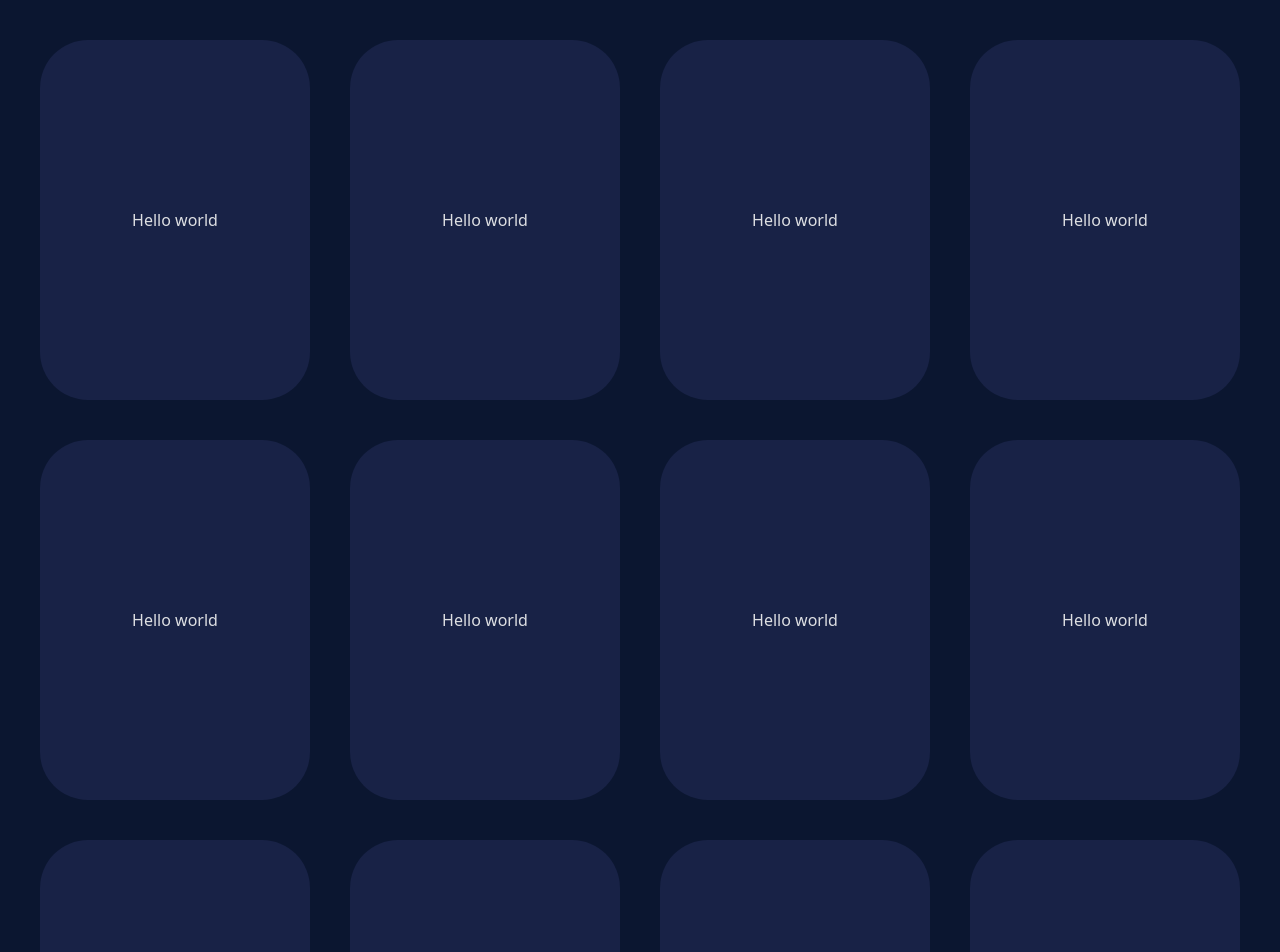
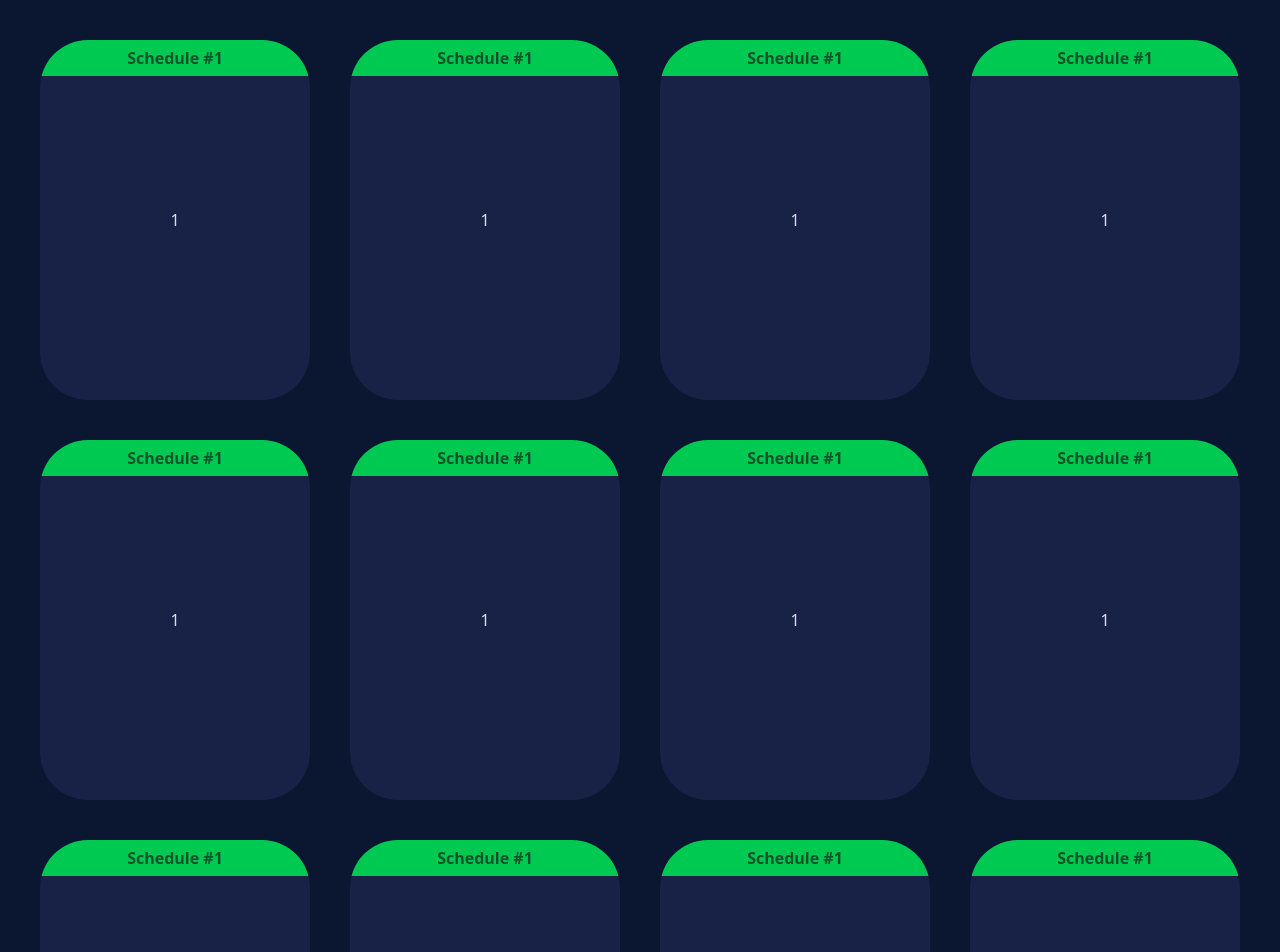
Before and after one commit to s8pernova/auto-class-scheduler, a React (Vite) app in the folder ui/: page / in a window 1280 px wide. Shown: the top 952 px of the page. Built offline with nearby package versions, Linux system fonts and the light colour scheme.

Commit message:
add in rotating cards

```diff
--- a/ui/src/App.jsx
+++ b/ui/src/App.jsx
@@ -2,20 +2,30 @@ import Card from "./components/card.jsx";
 import "./App.css";
 
 function App() {
+
+	const data = {
+		"schedule_id": 1,
+		"subject_code": "PHY",
+		"course_number": 241,
+		"section_code": "A",
+		"course_title": "Physics",
+		"credits": 3
+	}
+
 	return (
 		<div className="p-10 grid grid-cols-3 md:grid-cols-4 2xl:grid-cols-5 gap-10">
-			<Card />
-			<Card />
-			<Card />
-			<Card />
-			<Card />
-			<Card />
-			<Card />
-			<Card />
-			<Card />
-			<Card />
-			<Card />
-			<Card />
+			<Card {...data}/>
+			<Card {...data}/>
+			<Card {...data}/>
+			<Card {...data}/>
+			<Card {...data}/>
+			<Card {...data}/>
+			<Card {...data}/>
+			<Card {...data}/>
+			<Card {...data}/>
+			<Card {...data}/>
+			<Card {...data}/>
+			<Card {...data}/>
 		</div>
 	);
 }
--- a/ui/src/components/card.jsx
+++ b/ui/src/components/card.jsx
@@ -1,7 +1,33 @@
-function Card() {
+import { useMemo, useState } from "react";
+
+function Card({
+	schedule_id,
+	subject_code,
+	course_number,
+	section_code,
+	course_title,
+	credits,
+}) {
+	const rotation = useMemo(() => {
+		const values = [-2, -1, 1, 2];
+		return values[Math.floor(Math.random() * values.length)];
+	}, []);
+	const [hovered, setHovered] = useState(false);
+	const transform = hovered
+		? `rotate(${rotation}deg) scale(1.03)`
+		: "rotate(0deg) scale(1)";
+
 	return (
-		<div className="bg-[#182246] h-90 rounded-[3em] text-center flex items-center justify-center hover:scale-103 transition duration-250 ease-in-out">
-			<p>Hello world</p>
+		<div
+			onMouseEnter={() => setHovered(true)}
+			onMouseLeave={() => setHovered(false)}
+			style={{ transform }}
+			className="relative bg-[#182246] h-90 rounded-[3em] text-center flex items-center justify-center hover:shadow-[0_0_0_5px_#fff] transition duration-250 ease-in-out overflow-hidden"
+		>
+			<div className="absolute top-0 w-full h-9 bg-green-500 flex justify-center items-center text-center text-green-900 font-bold">
+				Schedule #{schedule_id}
+			</div>
+			<p>{schedule_id}</p>
 		</div>
 	);
 }
```
